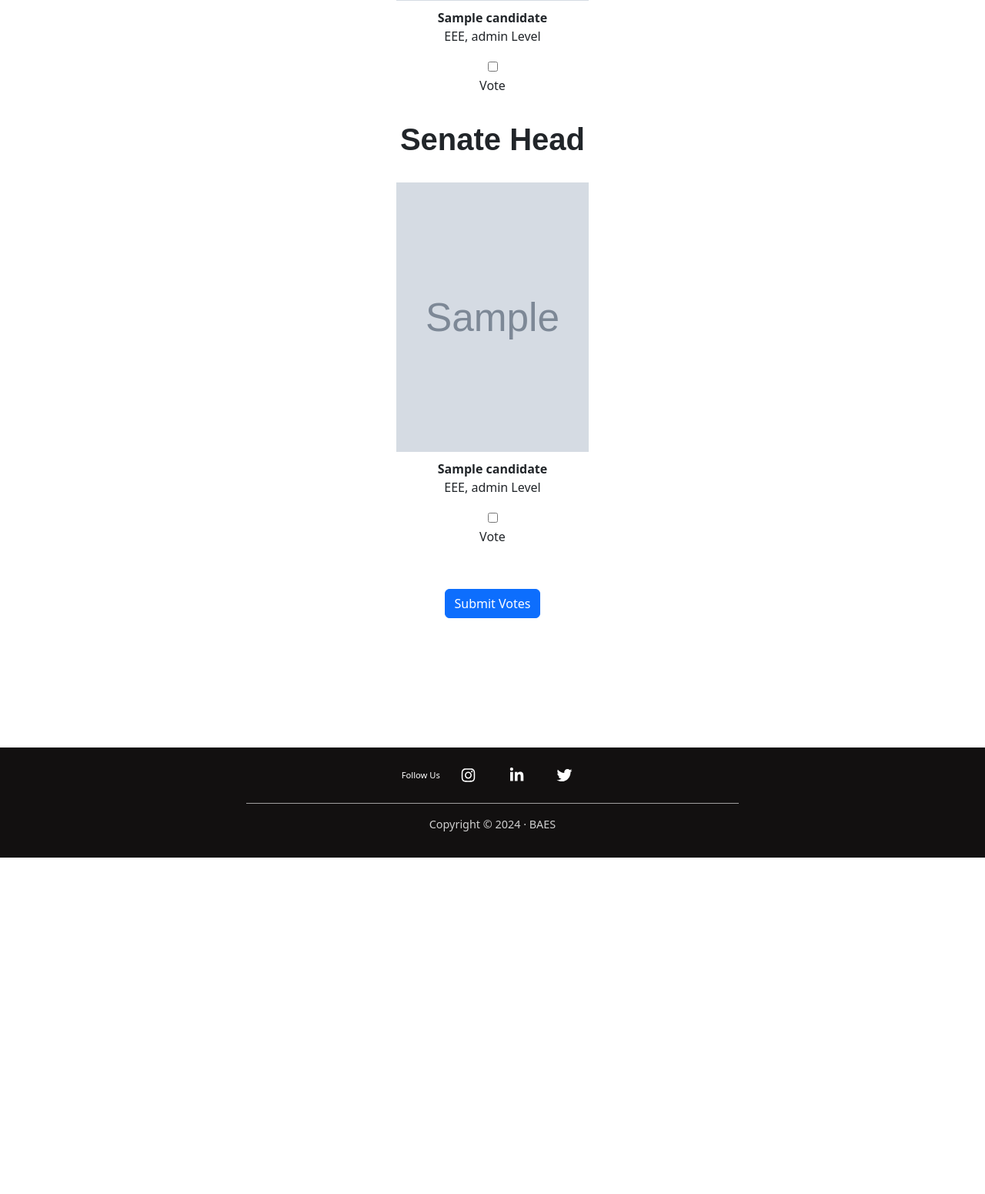
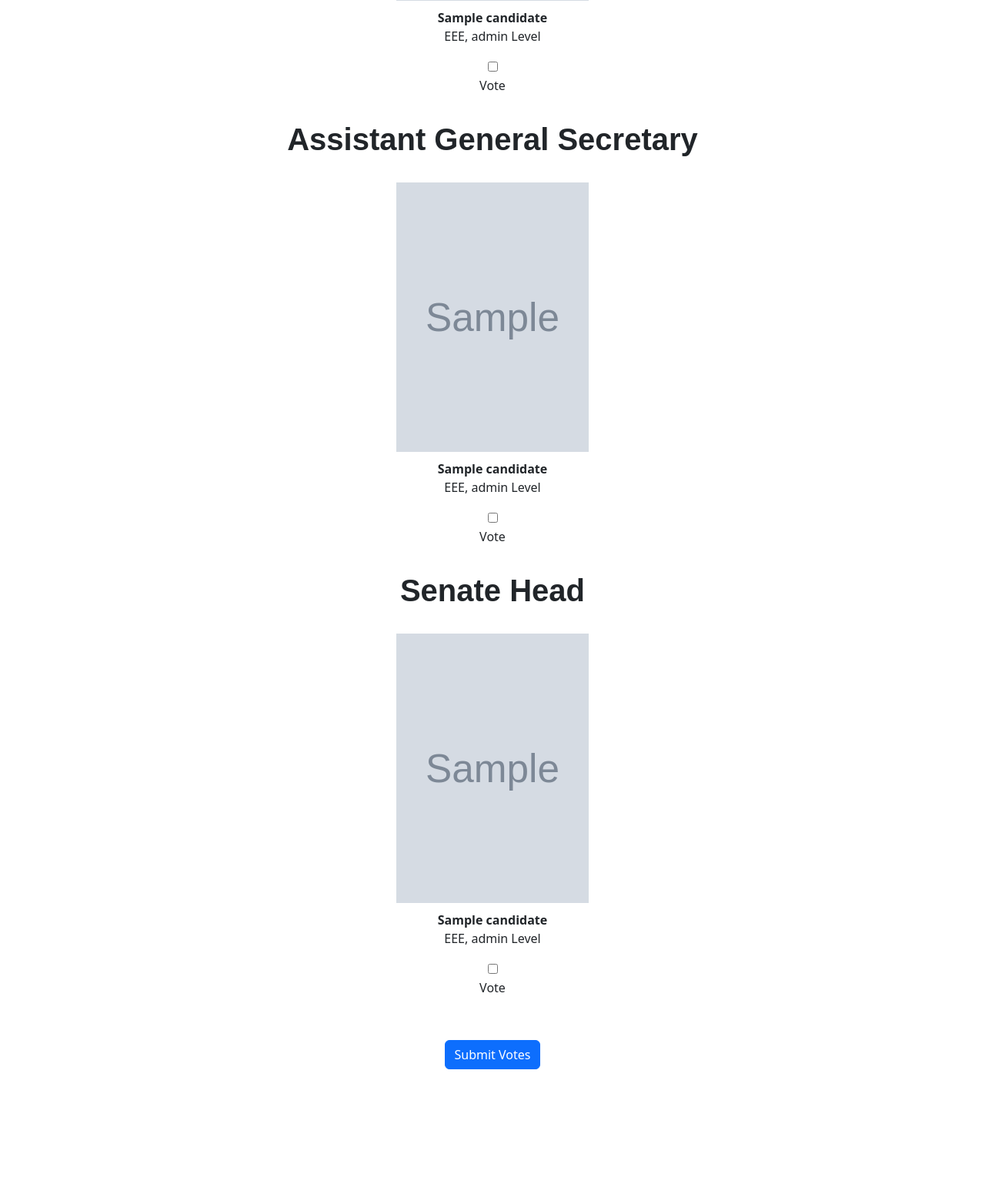
Before and after one commit to DejusDevspace/baes-senate-election, a Flask app: template templates/vote.html in a window 1280 px wide. Shown: the part 715-2266 px from the top of the page at 77% size. Before the commit the page ends 1829 px from the top, so only its background shows below. Run offline with Flask 3, Linux system fonts and the light colour scheme; tables that the repository leaves empty hold one stand-in row (values such as "Sample post"); the template is opened without the code that fills it: values that come from a table or form of the project are taken from there, most other values are stand-ins (such as "Sample title", 1, 10 or a date in 2020); grey boxes marked "Sample" are stand-in pictures; some libraries are stand-ins or nearby versions; some web fonts are replaced.

Commit message:
added general secretary position across app

```diff
--- a/app.py
+++ b/app.py
@@ -132,11 +132,15 @@ def load_poll_data():
                     )
                 )
             ).scalars().all()
+            secretary_candidates = db.session.execute(
+                db.Select(Candidate).where(Candidate.position == "Secretary")
+            ).scalars().all()
             head_candidates = jsonify_data(head_candidates)
             chairman_candidates = jsonify_data(chairman_candidates)
+            secretary_candidates = jsonify_data(secretary_candidates)
 
             # print(head_candidates, "\n", chairman_candidates)
-            return head_candidates, chairman_candidates
+            return head_candidates, chairman_candidates, secretary_candidates
         except Exception as e:
             print(e)
     else:
@@ -146,12 +150,13 @@ def load_poll_data():
 @app.route("/", methods=["GET"])
 def home():
     if current_user.is_authenticated:
-        head_candidates, chairman_candidates = load_poll_data()
+        head_candidates, chairman_candidates, secretary_candidates = load_poll_data()
         render_template(
             "index.html",
             logged_in=current_user.is_authenticated,
             head_candidates=head_candidates,
-            chairman_candidates=chairman_candidates
+            chairman_candidates=chairman_candidates,
+            secretary_candidates=secretary_candidates
         )
     return render_template("index.html", logged_in=current_user.is_authenticated)
 
@@ -159,10 +164,11 @@ def home():
 @app.route("/poll-data", methods=["GET"])
 def poll_data():
     try:
-        head_candidates, chairman_candidates = load_poll_data()
+        head_candidates, chairman_candidates, secretary_candidates = load_poll_data()
         return jsonify({
             "head_candidates": head_candidates,
-            "chairman_candidates": chairman_candidates
+            "chairman_candidates": chairman_candidates,
+            "secretary_candidates": secretary_candidates
         })
     except Exception as e:
         return jsonify({"error": str(e)}), 500
@@ -227,6 +233,11 @@ def vote():
     # Head Candidates
     head_candidates = db.session.execute(
         db.Select(Candidate).where(Candidate.position == "Chairman")
+    ).scalars().all()
+
+    # Assistant General Secretary Candidates
+    secretary_candidates = db.session.execute(
+        db.Select(Candidate).where(Candidate.position == "Secretary")
     ).scalars().all()
 
     # Chairman Candidates
@@ -299,6 +310,7 @@ def vote():
         logged_in=current_user.is_authenticated,
         head_candidates=head_candidates,
         chairman_candidates=chairman_candidates,
+        secretary_candidates=secretary_candidates,
     )
 
 @app.route("/logout", methods=["GET"])
--- a/queries.sql
+++ b/queries.sql
@@ -48,4 +48,6 @@ VALUES
 ('Invalid Dan', 'Head', 300, 'Electrical and Electronics Engineering', 'assets/img/candidates/image524.png'),
 ('Jane Glory', 'Head', 400, 'Electrical and Electronics Engineering', 'assets/img/candidates/image526.png'),
 ('Mark Doe', 'Chairman', 500, 'Electrical and Electronics Engineering', 'assets/img/candidates/image525.png'),
-('Paul Doe', 'Head', 400, 'Mechatronics Engineering', 'assets/img/candidates/image524.png');
+('Paul Doe', 'Head', 400, 'Mechatronics Engineering', 'assets/img/candidates/image524.png'),
+('Dave Davis', 'Secretary', 400, 'Electrical and Electronics Engineering', 'assets/img/candidates/image525.png'),
+('Debby Daniels', 'Secretary', 400, 'Mechatronics Engineering', 'assets/img/candidates/image526.png')
--- a/static/js/scripts.js
+++ b/static/js/scripts.js
@@ -31,8 +31,11 @@ document
     const chairmanSelected = document.querySelector(
       'input[name="chairman_candidate"]:checked'
     );
+    const secretarySelected = document.querySelector(
+      'input[name="secretary_candidate"]:checked'
+    );
 
-    if (!headSelected || !chairmanSelected) {
+    if (!headSelected || !chairmanSelected || !secretarySelected) {
       // Show an alert if the user hasn't selected all required options
       alert("Please select a candidate from each position before submitting.");
     } else {
--- a/templates/vote.html
+++ b/templates/vote.html
@@ -32,6 +32,32 @@
             name="chairman_candidate"
             value="{{ candidate.id }}"
             onclick="toggleSelection(this, 'chairman_candidate')"
+            required
+          />
+          <p>Vote</p>
+        </div>
+        {% endfor %}
+
+        <!-- Assistant General Secretary Candidates -->
+        <div class="mb-4 text-center" id="head">
+          <h1><b>Assistant General Secretary</b></h1>
+        </div>
+        {% for candidate in secretary_candidates %}
+        <div class="col-md-3 candidate-card">
+          <img
+            src="{{ url_for('static', filename=candidate.image) }}"
+            alt="Candidate {{ candidate.id }}"
+          />
+          <label>{{ candidate.name }}</label>
+          <p>
+            {{ "MCT" if candidate.department == "Mechatronics Engineering" else
+            "EEE" }}, {{ candidate.level }} Level
+          </p>
+          <input
+            type="checkbox"
+            name="secretary_candidate"
+            value="{{ candidate.id }}"
+            onclick="toggleSelection(this, 'secretary_candidate')"
             required
           />
           <p>Vote</p>
```
Also changed, not shown: templates/index.html (+49 -2 lines).
